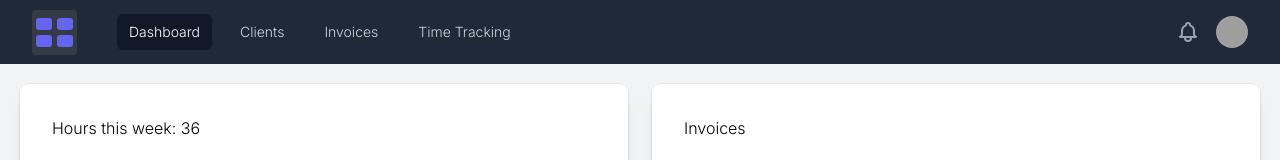
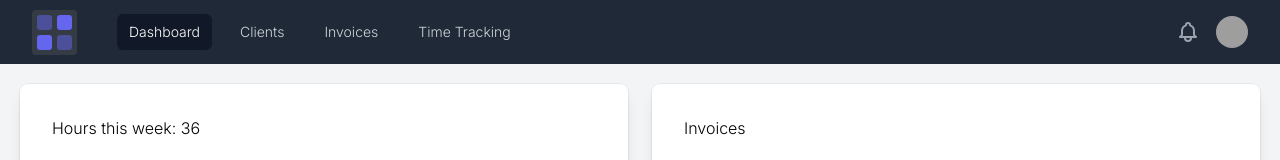
Before and after one commit to lauenroth/myclients, a Next.js app: page / in a window 1280 px wide. Shown: the top 160 px of the page. Built offline with nearby package versions, Linux system fonts and the light colour scheme; grey boxes are pictures that could not be loaded.

Commit message:
better logo

```diff
--- a/src/components/basics/Logo/Logo.tsx
+++ b/src/components/basics/Logo/Logo.tsx
@@ -43,39 +43,39 @@ const LogoWrapper = styled.div<LogoProps>`
     ${type === 'dashboard' &&
     css`
       &::before {
-        background-color: #6466f0;
+        background-color: rgba(100, 102, 240, 0.5);
         border-radius: 3px;
-        height: 12px;
-        left: 4px;
-        top: 8px;
-        width: 16px;
+        height: 15px;
+        left: 5px;
+        top: 5px;
+        width: 15px;
       }
 
       &::after {
         background-color: #6466f0;
         border-radius: 3px;
-        height: 12px;
-        right: 4px;
-        top: 8px;
-        width: 16px;
+        height: 15px;
+        right: 5px;
+        top: 5px;
+        width: 15px;
       }
 
       span {
         background-color: #6466f0;
         border-radius: 3px;
-        height: 12px;
-        left: 4px;
+        height: 15px;
+        left: 5px;
         top: 25px;
-        width: 16px;
+        width: 15px;
       }
 
       span::after {
-        background-color: #6466f0;
+        background-color: rgba(100, 102, 240, 0.5);
         border-radius: 3px;
-        height: 12px;
-        left: 21px;
+        height: 15px;
+        left: 20px;
         top: 0;
-        width: 16px;
+        width: 15px;
       }
     `}
 
```
